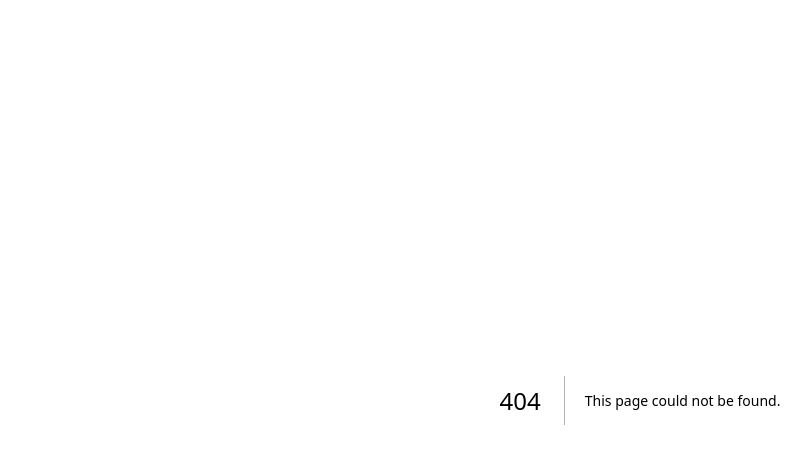
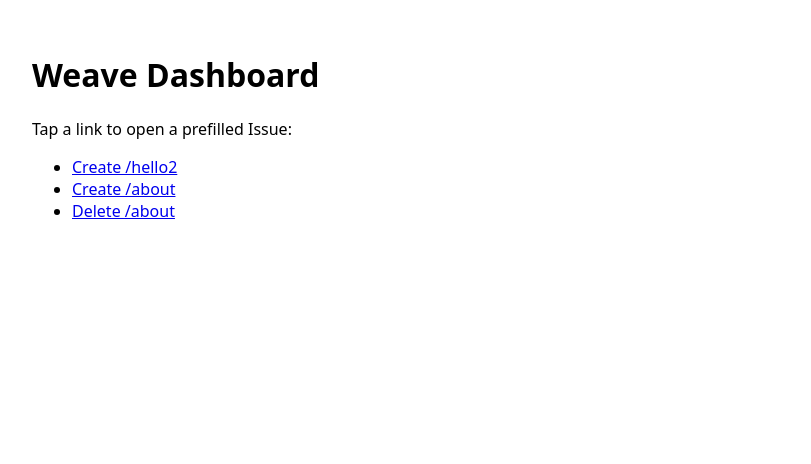
Before and after one commit to lnooroa/weave-dashboard, a Next.js app: page /dashboard in a window 1280 px wide. Before the commit this address had no page. Shown: the top 464 px of the page, without its empty margins (0-811 px from the left). Built offline with nearby package versions, Linux system fonts and the light colour scheme.

Commit message:
orchestrator: apply 'SEED: dashboard '

```diff
--- /dev/null
+++ b/app/dashboard/page.tsx
@@ -0,0 +1,13 @@
+export default function Dashboard() {
+  return (
+    <main style={{ padding: 24, fontFamily: "system-ui, Arial" }}>
+      <h1>Weave Dashboard</h1>
+      <p>Tap a link to open a prefilled Issue:</p>
+      <ul>
+        <li><a target="_blank" href="https://github.com/lnooroa/weave-dashboard/issues/new?title=GEN:%20page%20/hello2">Create /hello2</a></li>
+        <li><a target="_blank" href="https://github.com/lnooroa/weave-dashboard/issues/new?title=GEN:%20page%20/about">Create /about</a></li>
+        <li><a target="_blank" href="https://github.com/lnooroa/weave-dashboard/issues/new?title=DEL:%20page%20/about">Delete /about</a></li>
+      </ul>
+    </main>
+  );
+}
```
